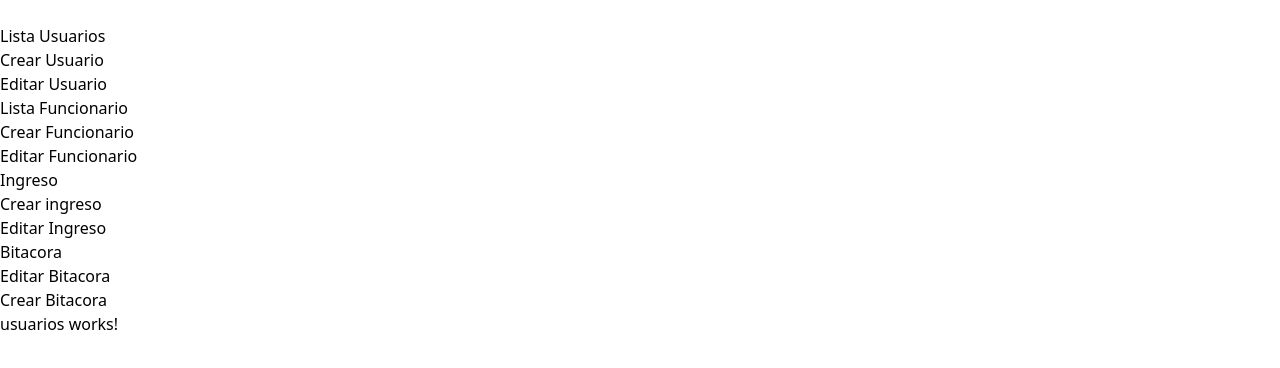
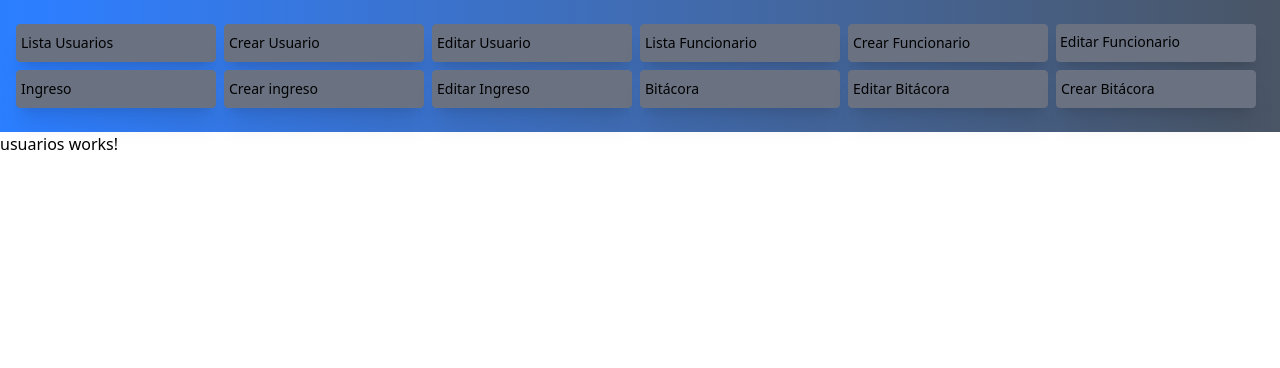
Before and after one commit to juniorsmith21/TareaAJJS, an Angular app: page / in a window 1280 px wide. Shown: the top 368 px of the page. Built offline with nearby package versions, Linux system fonts and the light colour scheme.

Commit message:
creacion del estilo rutas

```diff
--- a/src/app/app.html
+++ b/src/app/app.html
@@ -1,28 +1,39 @@
-<nav>
-<br>
-<a class="" routerLink="/usuarios">Lista Usuarios</a>
-<br>
-<a routerLink="/crearUsuario">Crear Usuario</a>
-<br>
-<a routerLink="/editarUsuario">Editar Usuario</a>
-<br>
-<a routerLink="/funcionario">Lista Funcionario</a>
-<br>
-<a routerLink="/crearFuncionario">Crear Funcionario</a>
-<br>
-<a routerLink="/editarFuncionario/:id_funcionario">Editar Funcionario</a>
-<br>
-<a routerLink="/ingreso">Ingreso</a>
-<br>
-<a routerLink="/crear-ingreso">Crear ingreso</a>
-<br>
-<a routerLink="/editar-ingreso">Editar Ingreso</a>
-<br>
-<a routerLink="/bitacora">Bitacora</a>
-<br>
-<a routerLink="/editar-bitacora"> Editar Bitacora</a>
-<br>
-<a routerLink="/crear-bitacora">Crear Bitacora</a>
-<br>
-</nav>
+    <nav class=" w-full text-sm bg-gradient-to-l from-gray-600 to-blue-500 py-6 px-4">
+
+
+    <button class="md:hidden text-white text-2xl mb-4"(click)="toggleMenu()">☰</button>
+
+    <div
+        class="flex flex-col md:flex-row flex-wrap gap-2"
+        [class.hidden]="!menuAbierto"
+        [class.md:flex]="true">
+
+        <a class="border border-gray-500 rounded bg-gray-500 shadow-xl py-2 px-1 w-50" routerLink="/usuarios">  Lista Usuarios</a>
+
+        <a class="border border-gray-500 rounded bg-gray-500 shadow-xl py-2 px-1 w-50 " routerLink="/crearUsuario"> Crear Usuario </a>
+
+        <a class="border border-gray-500 rounded bg-gray-500 shadow-xl py-2 px-1 w-50" routerLink="/editarUsuario">  Editar Usuario </a>
+
+        <a class="border border-gray-500 rounded bg-gray-500 shadow-xl py-2 px-1 w-50" routerLink="/funcionario">  Lista Funcionario</a>
+
+        <a class="border border-gray-500 rounded bg-gray-500 shadow-xl py-2 px-1 w-50" routerLink="/crearFuncionario"> Crear Funcionario</a>
+
+        <a class="boer border-gray-500 rounded bg-gray-500 shadow-xl py-2 px-1 w-50" routerLink="/editarFuncionario/:id_funcionario"> Editar Funcionario</a>
+
+        <a class="border border-gray-500 rounded bg-gray-500 shadow-xl py-2 px-1 w-50" routerLink="/ingreso">Ingreso</a>
+
+        <a class="border border-gray-500 rounded bg-gray-500 shadow-xl py-2 px-1 w-50"routerLink="/crear-ingreso">Crear ingreso</a>
+
+        <a class="border border-gray-500 rounded bg-gray-500 shadow-xl py-2 px-1 w-50"routerLink="/editar-ingreso">Editar Ingreso</a>
+
+        <a class="border border-gray-500 rounded bg-gray-500 shadow-xl py-2 px-1 w-50"routerLink="/bitacora">Bitácora </a>
+
+        <a class="border border-gray-500 rounded bg-gray-500 shadow-xl py-2 px-1 w-50" routerLink="/editar-bitacora"> Editar Bitácora</a>
+
+        <a class="border border-gray-500 rounded bg-gray-500 shadow-xl py-2 px-1 w-50" routerLink="/crear-bitacora">Crear Bitácora</a>
+
+    </div>
+
+    </nav>
+
 <router-outlet></router-outlet>
--- a/src/app/app.ts
+++ b/src/app/app.ts
@@ -10,4 +10,12 @@ import { RouterLink } from '@angular/router';
 })
 export class App {
   protected readonly title = signal('TrabajoTaiwild');
+
+
+   menuAbierto = false;
+
+  toggleMenu() {
+    this.menuAbierto = !this.menuAbierto;
+  }
+
 }
```
